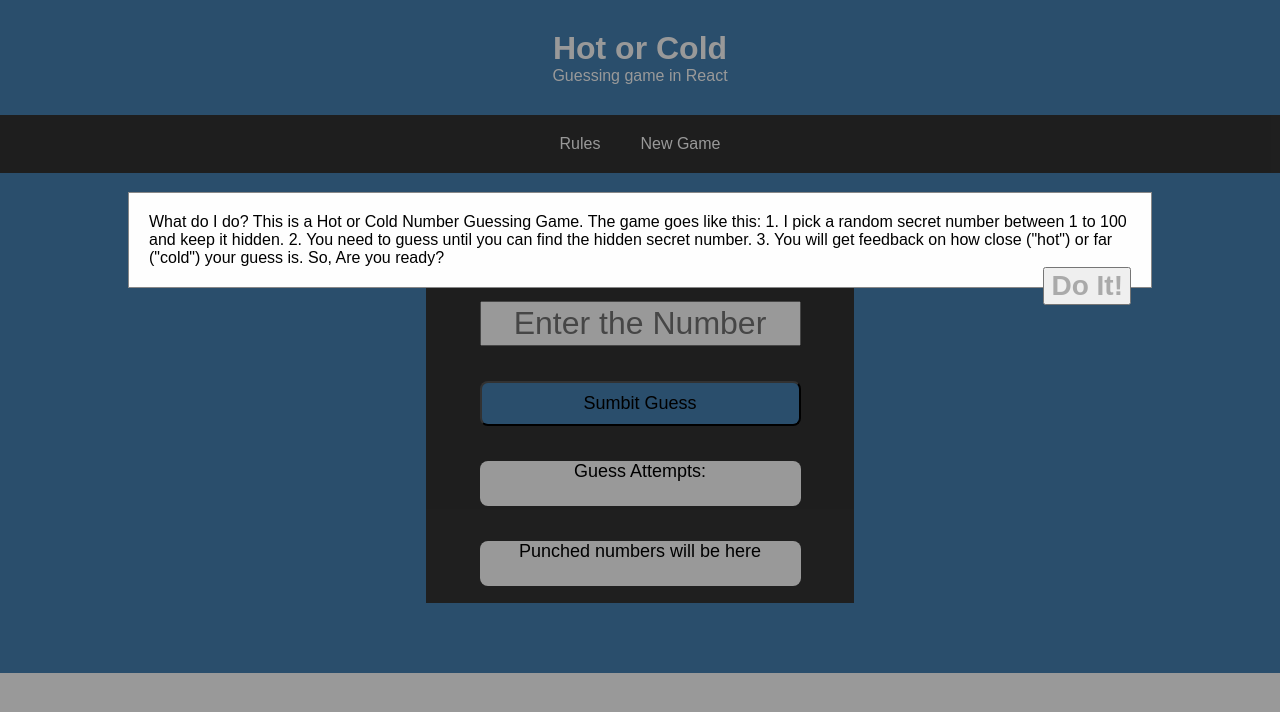
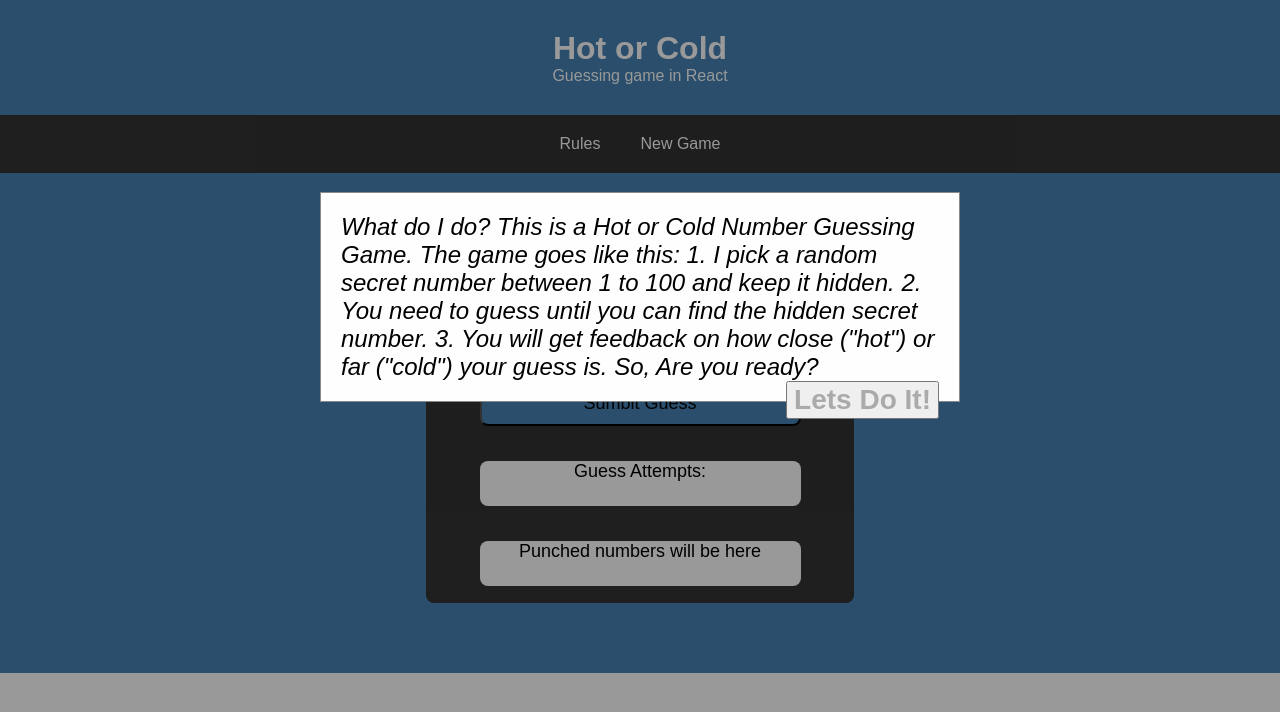
Before and after one commit to VainerV/hotandcoldreact, a React app: page / in a window 1280 px wide. Both pictures are taken after a click on the element "Rules". Built offline with nearby package versions, Linux system fonts and the light colour scheme.

Commit message:
css adjusted, new game click is reseting the state added

```diff
--- a/src/components/app.js
+++ b/src/components/app.js
@@ -1,16 +1,17 @@
 import React from "react";
 import Navbar from "./navbar";
 import Game from "./game";
-import Rules from "./rules"
+import Rules from "./rules";
 
 class App extends React.Component {
   constructor() {
     super();
     this.state = {
-      number: Math.floor((Math.random() * 100) + 1), // random number function
+      number: Math.floor(Math.random() * 100 + 1), // random number function
       hintColor: {
         blue: "blue",
-          red: "red"
+        red: "red",
+        default: "steelblue"
       },
       hintText: {
         cold: "Cold",
@@ -21,30 +22,35 @@ class App extends React.Component {
       },
       numberOfGuesses: 0,
       guesses: [],
-      showRules: false,
+      showRules: false
     };
+  }
+
+  gameCalculations(props) {
+    // main game calculations
+  }
+
+  // function will retreave the summited number
+  yourGuess(props) {}
+
+  showRules() {
+    this.setState({ showRules: !this.state.showRules });
+  }
+
+  newGame() {
+    this.setState({
+        number: Math.floor(Math.random() * 100 + 1), // random number function
+        numberOfGuesses: 0,
+        guesses: [],
+        showRules: false
+      });
 
   }
 
-  gameCalculations (props){
-  // main game calculations
-
-
-  }
-
-  // function will retreave the summited number
-  yourGuess (props){
-
-  }
-
-  showRules(){
-       this.setState({showRules: !this.state.showRules})
-  }
-
   render() {
-    let gameRules = <div></div>;
-    if(this.state.showRules){
-        gameRules = <Rules showRules={() => this.showRules()}/>;
+    let gameRules = <div />;
+    if (this.state.showRules) {
+      gameRules = <Rules showRules={() => this.showRules()} />;
     }
     return (
       <div>
@@ -54,9 +60,15 @@ class App extends React.Component {
           <p>Guessing game in React</p>
         </header>
         <div className="application">
-          <Navbar rules={this.state} showRules={() => this.showRules()}/>
-          <Game {...this.state} gameCalculations={() => this.gameCalculations} />
-
+          <Navbar
+            rules={this.state}
+            showRules={() => this.showRules()}
+            newGame={() => this.newGame()}
+          />
+          <Game
+            {...this.state}
+            gameCalculations={() => this.gameCalculations}
+          />
         </div>
       </div>
     );
--- a/src/components/navbar.js
+++ b/src/components/navbar.js
@@ -9,11 +9,6 @@ class Navbar extends React.Component {
 
   }
 
-  //   resetTheGame(){
-  //   // reset the game. Update the state to default.
-
-  //   }
-
 
   render() {
     return (
@@ -24,7 +19,7 @@ class Navbar extends React.Component {
           </a>
           <a className="newGame" href="#">
 
-            <span>New Game</span>
+            <span onClick={this.props.newGame}>New Game</span>
           </a>
         </nav>
       </div>
@@ -33,4 +28,3 @@ class Navbar extends React.Component {
 }
 
 export default Navbar;
-// <Newgame reset={reset}/>
--- a/src/components/newgame.js
+++ /dev/null
@@ -1,20 +0,0 @@
-import React from "react";
-import Game from './game';
-
-class Newgame extends React.Component {
-    constructor(props) {
-    super(props);
-
-  }
-
-
-  render() {
-    return(
-      <div className="new-game">
-
-      </div>
-    );
-  }
-}
-
-export default Newgame;
--- a/src/components/rules.js
+++ b/src/components/rules.js
@@ -17,7 +17,7 @@ class Rules extends React.Component {
             hidden secret number. 3. You will get feedback on how close ("hot")
             or far ("cold") your guess is. So, Are you ready?`}
           </p>
-          <button className="close" onClick={this.props.showRules}> Do It!</button>
+          <button className="close" onClick={this.props.showRules}> Lets Do It!</button>
         </div>
       </div>
     );
--- a/src/index.css
+++ b/src/index.css
@@ -36,7 +36,7 @@ nav {
    flex-direction: column;
    justify-content: space-around;
    align-items: center;
-
+   border-radius: 8px;
 
 }
 
@@ -57,7 +57,7 @@ nav {
   height: 45px;
   font-size: xx-large;
   text-align: center;
-
+  border-radius: 8px;
 }
  .submit-guess{
   border-radius: 8px;
@@ -105,6 +105,7 @@ navbar a:hover {
 /* The Modal (background) */
 .modal {
   display: block; /* Hidden by default */
+  align-self: center;
   position: fixed; /* Stay in place */
   z-index: 1; /* Sit on top */
   left: 0;
@@ -122,7 +123,10 @@ navbar a:hover {
   margin: 15% auto; /* 15% from the top and centered */
   padding: 20px;
   border: 1px solid #888;
-  width: 80%; /* Could be more or less, depending on screen size */
+  width: 50%; /* Could be more or less, depending on screen size */
+  font-family: Arial, Helvetica, sans-serif;
+  font-style: italic;
+  font-size: x-large;
 }
 
 /* The Close Button */
```
Lines whose indentation alone changed are shown as unchanged.
